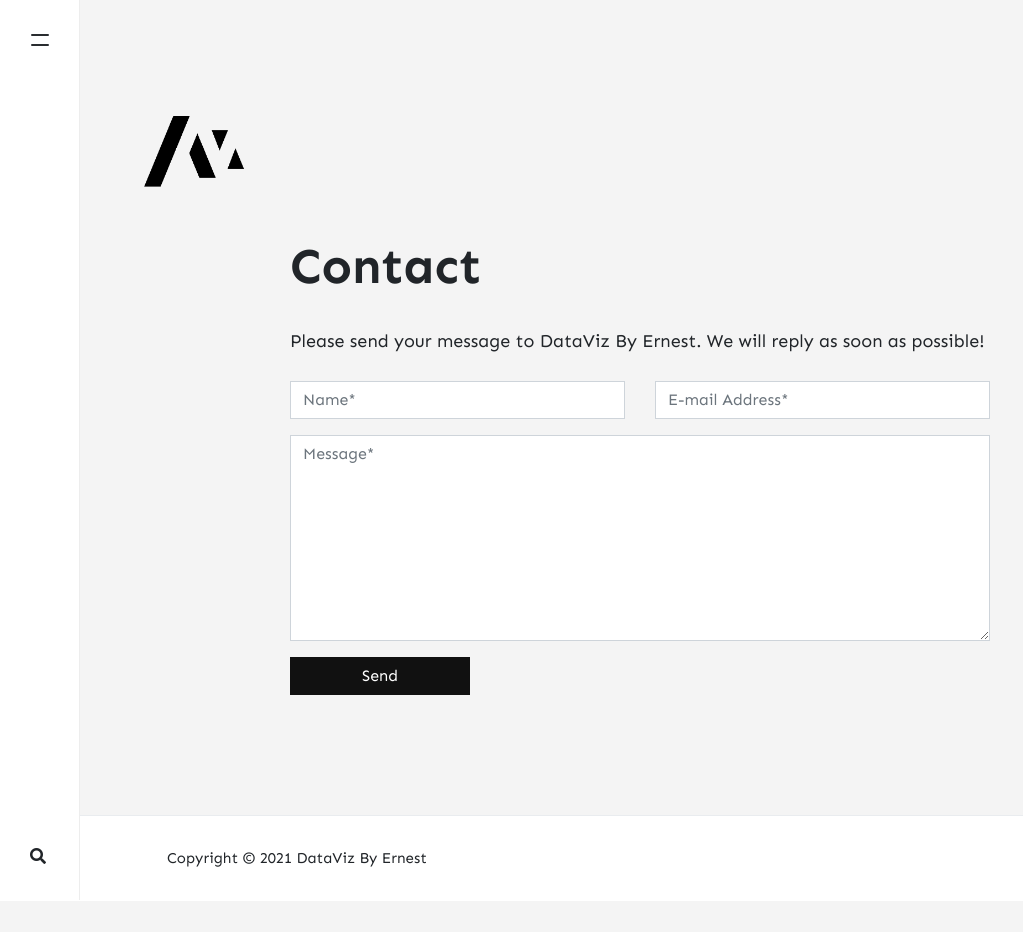
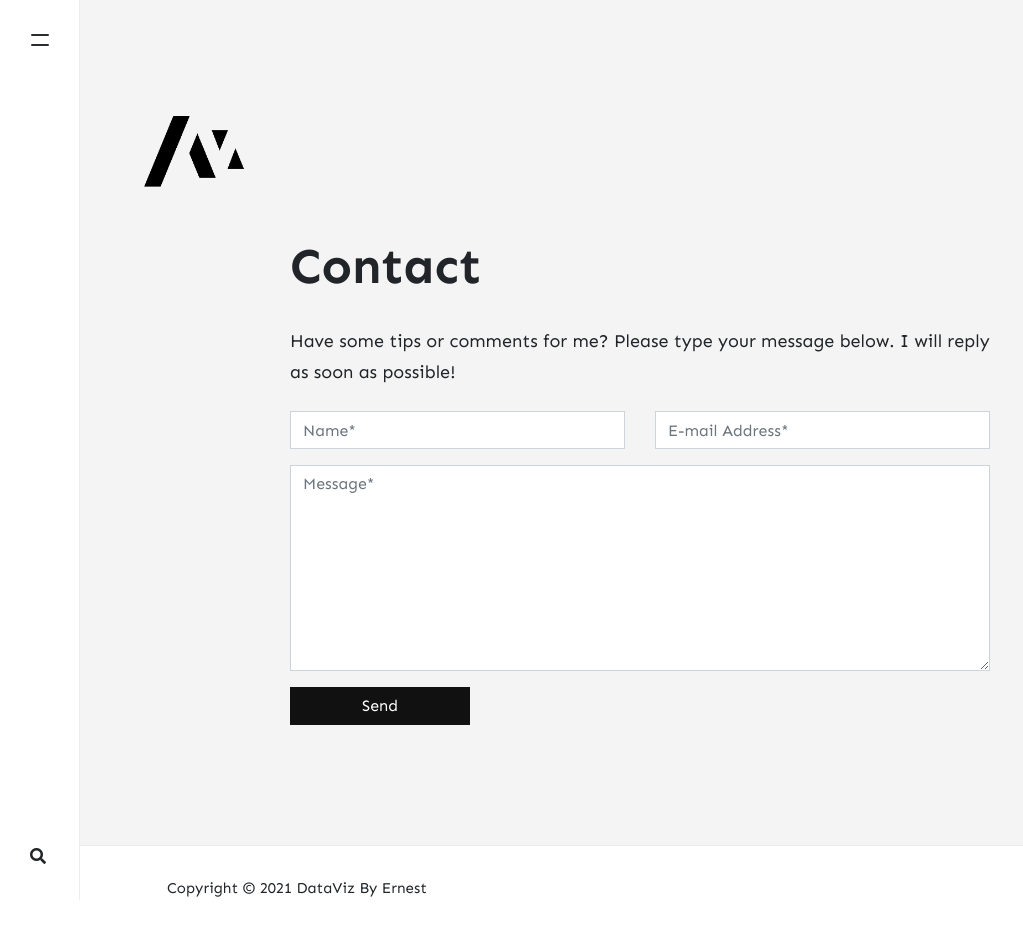
Before and after one commit to jnrkufuor/kufuor-portfolio, a Jekyll site: the page built from _pages/contact.md, in a window 1280 px wide. Shown: the whole page, without its empty margins (0-1023 px from the left). Built offline with Jekyll 4.4.1, drawn with Linux system fonts in a browser that asks for light colours; nearby versions of some CDN libraries; comment, search, counter and statistics services are not loaded; before the commit the page ends 901 px from its top, so only the background shows below that.

Commit message:
Update contact.md

```diff
--- a/_pages/contact.md
+++ b/_pages/contact.md
@@ -6,7 +6,7 @@ comments: false
 ---
 
 <form action="https://formspree.io/{{site.email}}" method="POST">
-<p class="mb-4">Please send your message to {{site.name}}. We will reply as soon as possible!</p>
+<p class="mb-4"> Have some tips or comments for me? Please type your message below. I will reply as soon as possible!</p>
 <div class="form-group row">
 <div class="col-md-6">
 <input class="form-control" type="text" name="name" placeholder="Name*" required>
```
